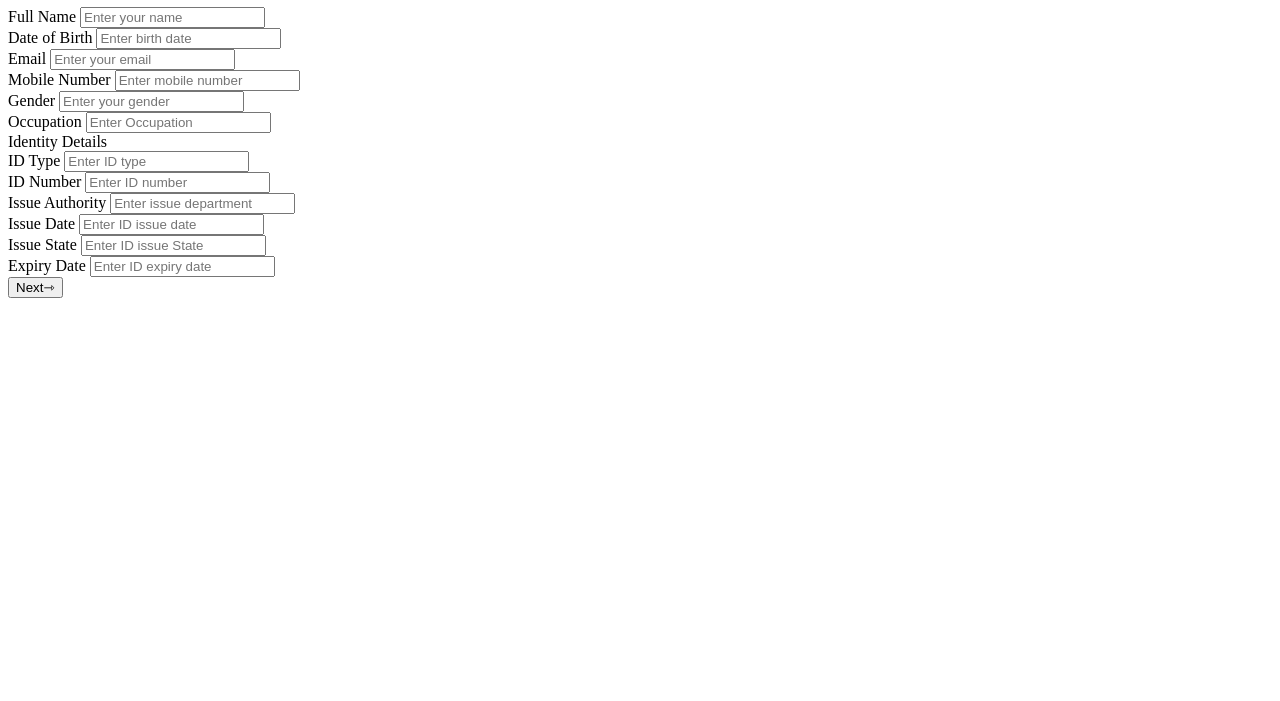
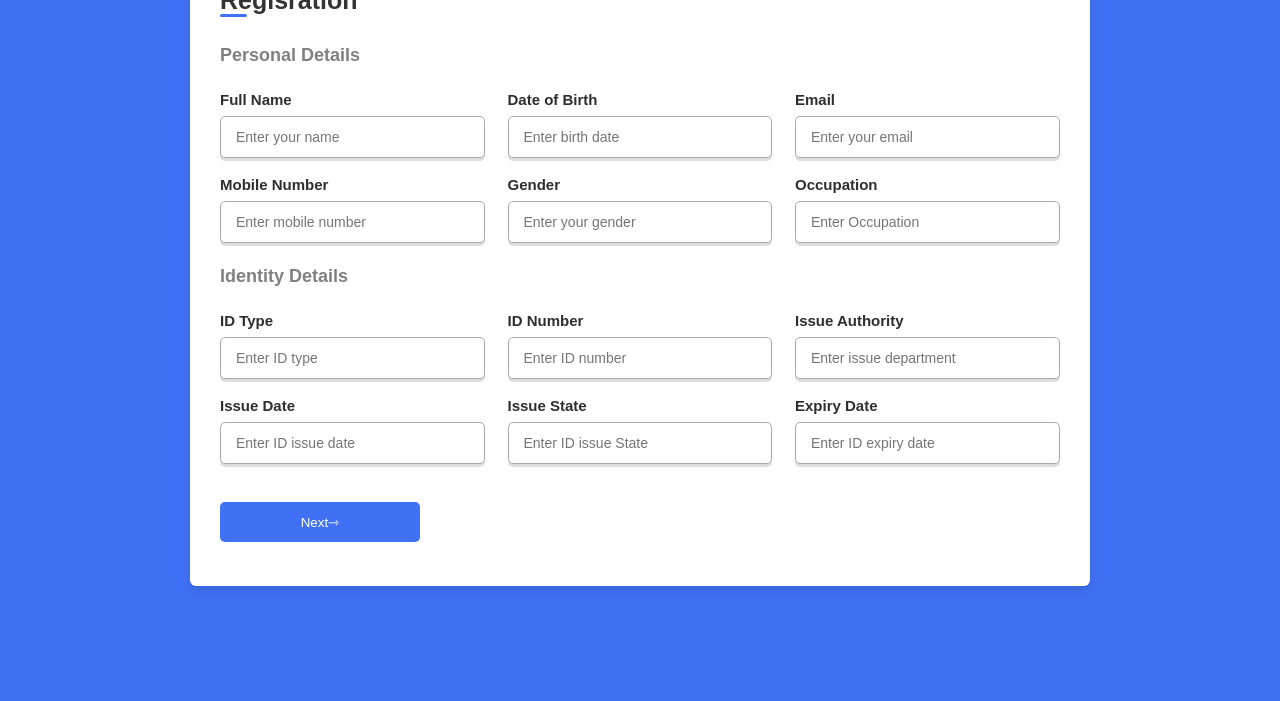
Before and after one commit to muhammed-murshid-km/good, a plain HTML site: page index.html in a window 1280 px wide. Shown: the part 99-800 px from the top of the page. Drawn offline with Linux system fonts and the light colour scheme.

Commit message:
Update index.html

```diff
--- a/index.html
+++ b/index.html
@@ -5,7 +5,7 @@
     <meta charset="UTF-8">
     <meta name="viewport" content="width=device-width, initial-scale=1.0">
     <title>Document</title>
-    <link rel="stylesheet" href="new3.css">
+    <link rel="stylesheet" href="style.css">
 </head>
 
 <body>
```
